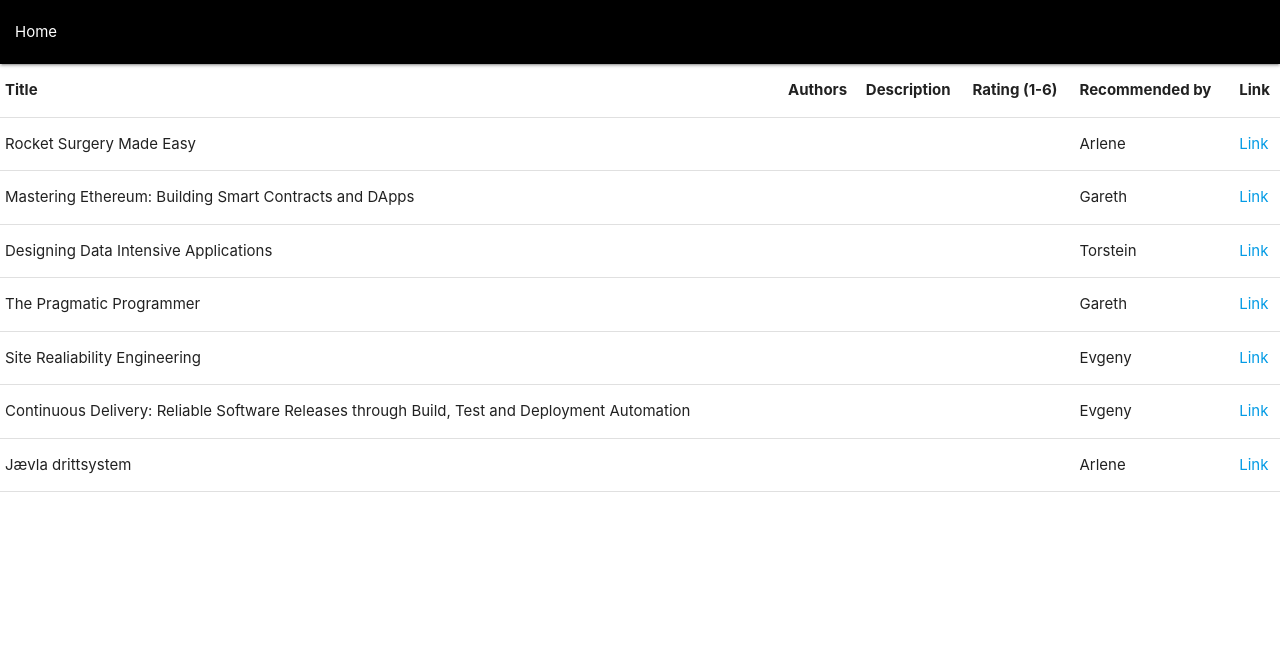
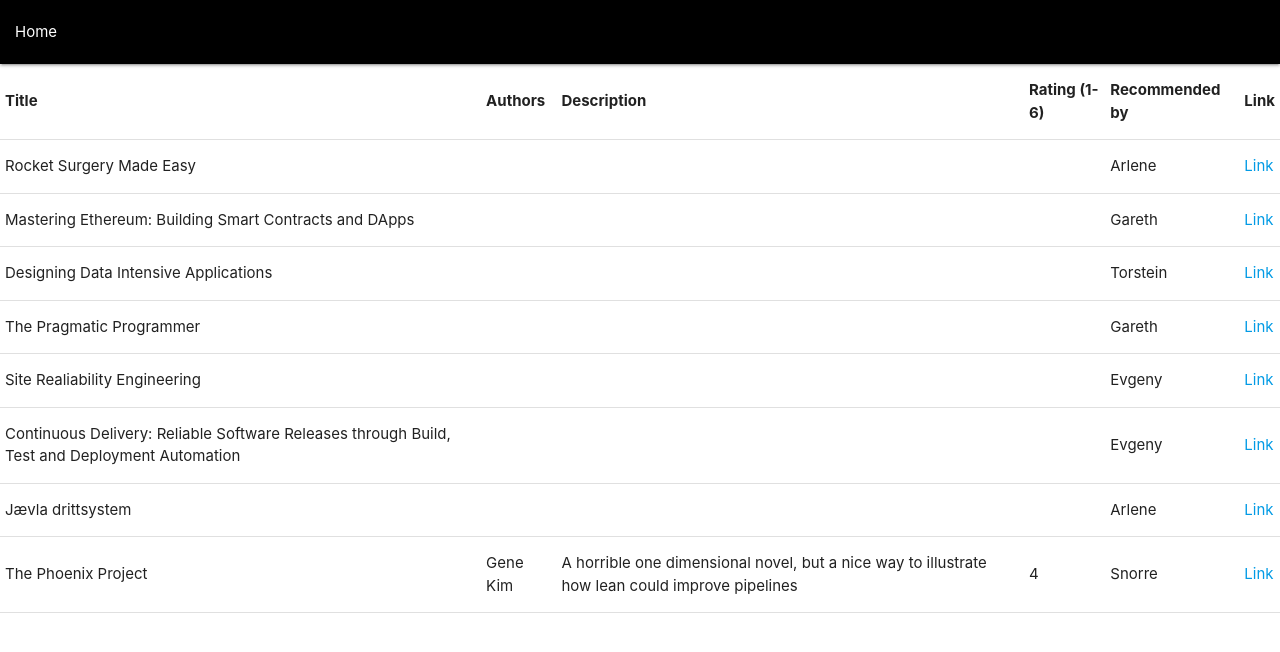
Before and after one commit to ensolabs/ensolabs.github.io, a Jekyll site: the page built from media/books.md, in a window 1280 px wide. Shown: the top 652 px of the page. Built offline with Jekyll 4.4.1, drawn with Linux system fonts in a browser that asks for light colours; nearby versions of some CDN libraries; our own code applies the rules of GitHub Pages for plain Markdown files; library files that are not in the unit come from our copies.

Commit message:
Update books.md

```diff
--- a/media/books.md
+++ b/media/books.md
@@ -7,3 +7,4 @@
 |Site Realiability Engineering||||Evgeny|[Link](https://www.amazon.com/Site-Reliability-Engineering-Production-Systems/dp/149192912X)|
 |Continuous Delivery: Reliable Software Releases through Build, Test and Deployment Automation||||Evgeny|[Link](https://www.amazon.com/Site-Reliability-Engineering-Production-Systems/dp/149192912X)|
 |Jævla drittsystem||||Arlene|[Link](https://www.ark.no/boker/Jonas-Soderstrom-Jaevla-drittsystem-9788243007970)|
+|The Phoenix Project|Gene Kim|A horrible one dimensional novel, but a nice way to illustrate how lean could improve pipelines|4|Snorre|[Link](https://www.amazon.com/Phoenix-Project-DevOps-Helping-Business/dp/0988262509)|
```
